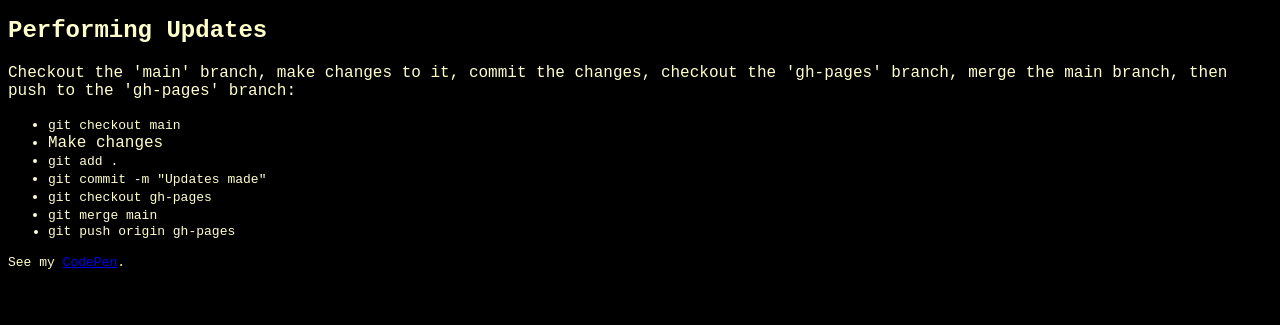
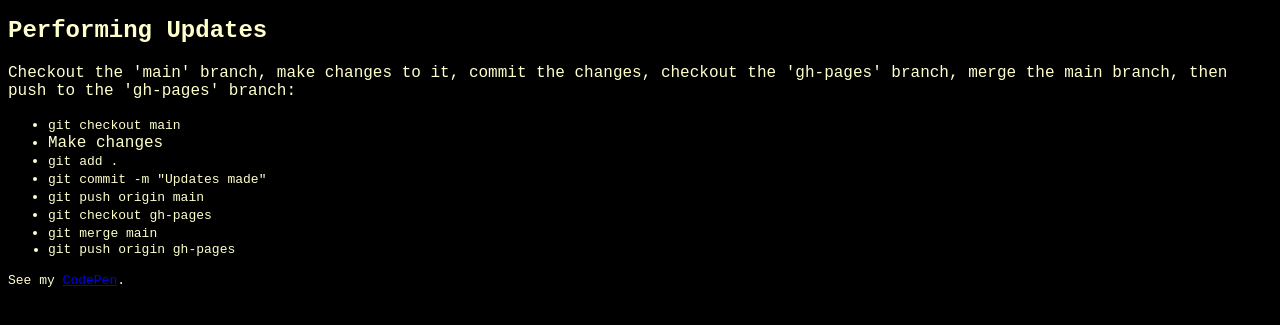
Before and after one commit to AnthonyRKing/web-site, a plain HTML site: page index.html in a window 1280 px wide. Shown: the part 101-426 px from the top of the page. Drawn offline with Linux system fonts and the light colour scheme.

Commit message:
Quick git workflow

```diff
--- a/index.html
+++ b/index.html
@@ -30,6 +30,8 @@ body {
   <li>Make changes</li>
   <li><code>git add .</code></li>
   <li><code>git commit -m "Updates made"</code></li>
+  <li><code>git push origin main</code></li>
+
   <li><code>git checkout gh-pages</code></li>
   <li><code>git merge main<code></li>
   <li><code>git push origin gh-pages</code></li>
```
